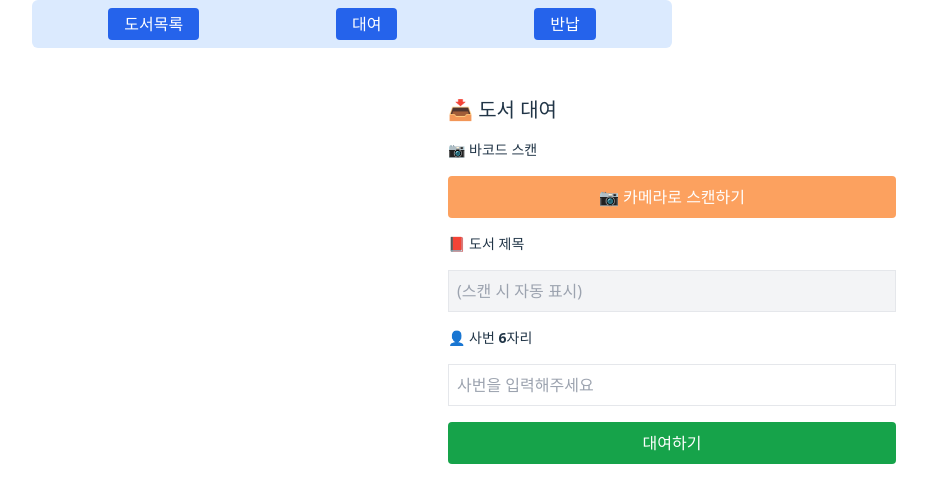
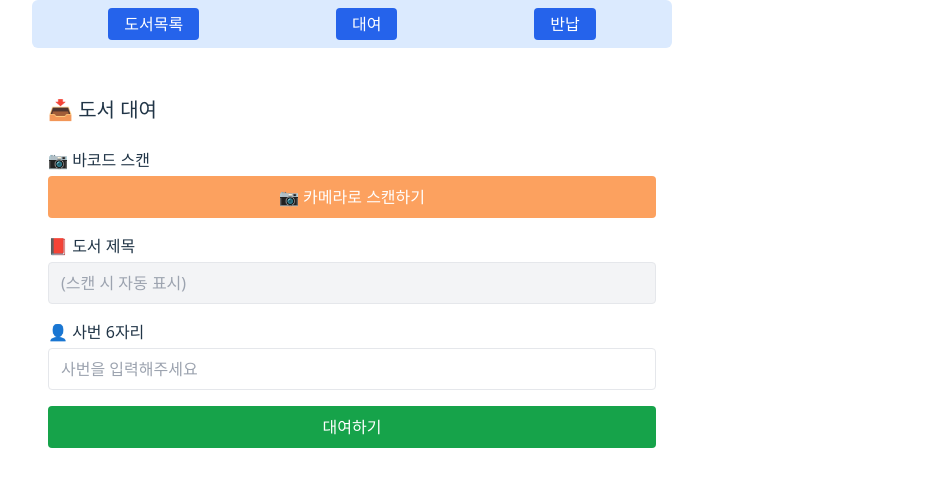
Before and after one commit to daewonpharm/book-rental-app, a React (Vite) app: page /rent in a window 1280 px wide. Shown: the top 502 px of the page, without its empty margins (288-1215 px from the left). Built offline with nearby package versions, Linux system fonts and the light colour scheme.

Commit message:
대여반납은 끝난듯

```diff
--- a/src/pages/Rent.jsx
+++ b/src/pages/Rent.jsx
@@ -78,18 +78,19 @@ export default function Rent() {
   };
 
   return (
-    <div className="min-h-screen w-screen px-4 flex justify-center">
-      <div className="w-full max-w-md mx-auto space-y-4">
-        <h2 className="text-xl font-bold mt-6">📥 도서 대여</h2>
+    <div className="w-full max-w-screen-md px-4">
+      <div className="text-center font-bold text-xl mb-6 mt-6 flex items-center gap-2">
+        📥 도서 대여
+      </div>
 
-        <label className="block text-sm font-semibold">📷 바코드 스캔</label>
+      <div className="mb-4">
+        <label className="block mb-1">📷 바코드 스캔</label>
         <button
           className="w-full bg-[#fca15f] text-white p-2 rounded hover:bg-[#f98b36]"
           onClick={() => setScanning(!scanning)}
         >
           {scanning ? "📷 스캔 중지" : "📷 카메라로 스캔하기"}
         </button>
-
         {scanning && (
           <>
             <BarcodeScanner
@@ -101,34 +102,38 @@ export default function Rent() {
             </p>
           </>
         )}
+      </div>
 
-        <label className="block text-sm font-semibold mt-4">📕 도서 제목</label>
+      <div className="mb-4">
+        <label className="block mb-1">📕 도서 제목</label>
         <input
           type="text"
           placeholder="(스캔 시 자동 표시)"
           value={bookTitle}
           readOnly
-          className="border p-2 w-full bg-gray-100 text-gray-800"
+          className="w-full border rounded px-3 py-2 bg-gray-100"
         />
+      </div>
 
-        <label className="block text-sm font-semibold mt-4">👤 사번 6자리</label>
+      <div className="mb-4">
+        <label className="block mb-1">👤 사번 6자리</label>
         <input
           type="text"
           value={employeeId}
           onChange={(e) => setEmployeeId(e.target.value)}
-          className="border p-2 w-full"
+          className="w-full border rounded px-3 py-2"
           maxLength={6}
           placeholder="사번을 입력해주세요"
           inputMode="numeric"
         />
+      </div>
 
-        <button
-          onClick={handleRent}
-          className="w-full bg-green-600 text-white p-2 rounded hover:bg-green-700 mt-4 mb-6"
-        >
-          대여하기
-        </button>
-      </div>
+      <button
+        onClick={handleRent}
+        className="w-full bg-green-600 text-white px-4 py-2 rounded hover:bg-green-700"
+      >
+        대여하기
+      </button>
     </div>
   );
 }
```
